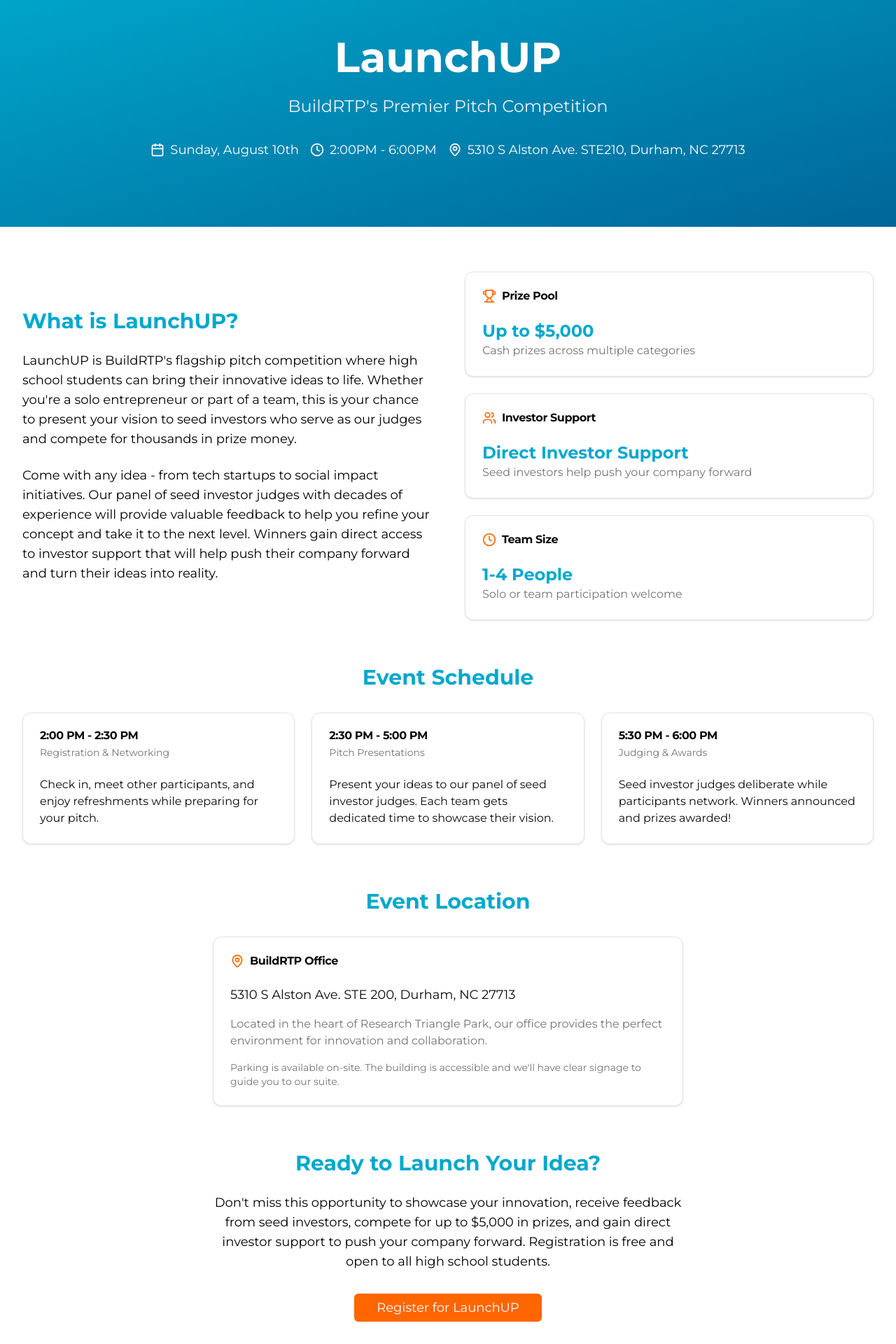
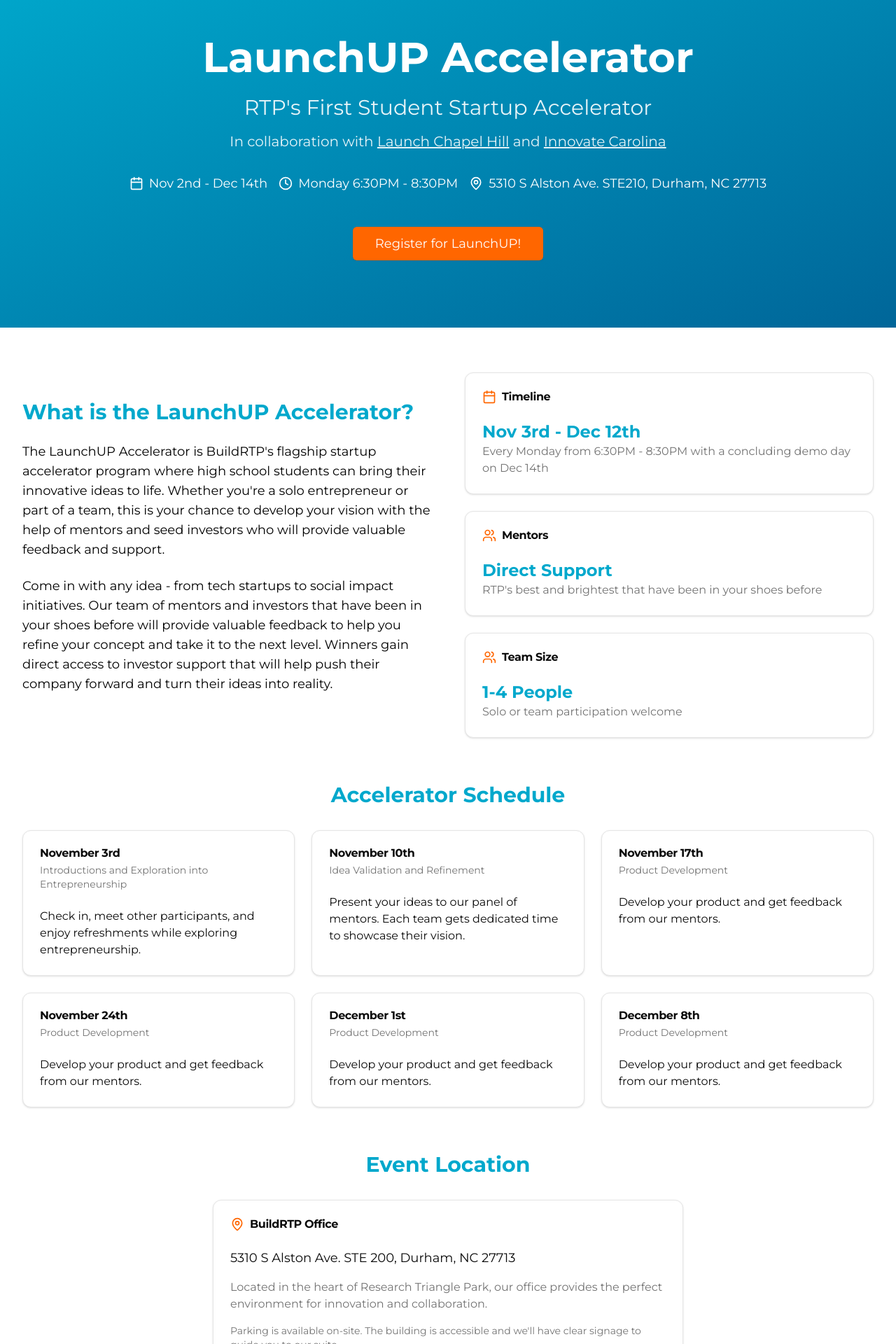
Before and after one commit to BuildRTP/BuildRTPLandingPage, a Next.js app: page /launchup in a window 1280 px wide. Shown: the part 140-2060 px from the top of the page at 70% size. Built offline with nearby package versions, Linux system fonts and the light colour scheme.

Commit message:
update launchup page

```diff
--- a/src/app/launchup/page.tsx
+++ b/src/app/launchup/page.tsx
@@ -4,6 +4,34 @@
 import { Button } from "@/components/ui/button"
 import { Card, CardContent, CardDescription, CardHeader, CardTitle } from "@/components/ui/card"
 import Link from "next/link"
+import type { Metadata } from "next"
+
+export const metadata: Metadata = {
+  title: "LaunchUP Accelerator - BuildRTP",
+  description: "RTP's First Student Startup Accelerator. Join us Nov 2nd - Dec 14th for mentorship, investor support, and up to $5,000 in prizes. Open to all high school students.",
+  openGraph: {
+    title: "LaunchUP Accelerator - BuildRTP",
+    description: "RTP's First Student Startup Accelerator. Join us Nov 2nd - Dec 14th for mentorship, investor support, and up to $5,000 in prizes. Open to all high school students.",
+    url: "https://buildrtp.org/launchup",
+    siteName: "BuildRTP",
+    images: [
+      {
+        url: "/buildrtplogov2.jpg",
+        width: 1200,
+        height: 630,
+        alt: "BuildRTP LaunchUP Accelerator",
+      },
+    ],
+    locale: "en_US",
+    type: "website",
+  },
+  twitter: {
+    card: "summary_large_image",
+    title: "LaunchUP Accelerator - BuildRTP",
+    description: "RTP's First Student Startup Accelerator. Join us Nov 2nd - Dec 14th for mentorship, investor support, and up to $5,000 in prizes.",
+    images: ["/buildrtplogov2.jpg"],
+  },
+}
 
 export default function LaunchUPPage() {
   return (
@@ -14,24 +42,32 @@
         <section className="relative bg-gradient-to-br from-mainblue to-secondaryblue py-24">
           <div className="container">
             <div className="text-center text-white">
-              <h1 className="text-4xl md:text-6xl font-bold mb-6">LaunchUP</h1>
-              <p className="text-xl md:text-2xl mb-8 opacity-90">
-                BuildRTP&apos;s Premier Pitch Competition
+              <h1 className="text-4xl md:text-6xl font-bold mb-6">LaunchUP Accelerator</h1>
+              <p className="text-2xl md:text-3xl mb-4 opacity-90">
+                RTP&apos;s First Student Startup Accelerator
               </p>
-              <div className="flex flex-wrap justify-center gap-4 text-lg">
+              <p className="text-lg md:text-xl mb-8 opacity-90">
+                In collaboration with <a href="https://launchchapelhill.com" className="underline text-white">Launch Chapel Hill</a> and <a href="https://innovate.unc.edu" className="underline text-white">Innovate Carolina</a>
+              </p>
+              <div className="flex flex-wrap justify-center gap-4 text-lg mb-8">
                 <div className="flex items-center gap-2">
                   <Calendar className="w-5 h-5" />
-                  <span>Sunday, August 10th</span>
+                  <span>Nov 2nd - Dec 14th</span>
                 </div>
                 <div className="flex items-center gap-2">
                   <Clock className="w-5 h-5" />
-                  <span>2:00PM - 6:00PM</span>
+                  <span>Monday 6:30PM - 8:30PM</span>
                 </div>
                 <div className="flex items-center gap-2">
                   <MapPin className="w-5 h-5" />
                   <span>5310 S Alston Ave. STE210, Durham, NC 27713</span>
                 </div>
               </div>
+              <Button size="lg" className="bg-orange hover:bg-secondaryblue text-white text-lg py-6 mt-4">
+                <Link href="https://airtable.com/app9rUWmeWG5sKQ0b/pagKaOdp2kRagqDp7/form" target="_blank" rel="noopener noreferrer">
+                  Register for LaunchUP!
+                </Link>
+              </Button>
             </div>
           </div>
         </section>
@@ -41,43 +77,43 @@
           <div className="container">
             <div className="grid md:grid-cols-2 gap-12 items-center mb-16">
               <div>
-                <h2 className="text-3xl font-bold text-mainblue mb-6">What is LaunchUP?</h2>
+                <h2 className="text-3xl font-bold text-mainblue mb-6">What is the LaunchUP Accelerator?</h2>
                 <p className="text-lg text-foreground/80 mb-6">
-                  LaunchUP is BuildRTP&apos;s flagship pitch competition where high school students can bring their innovative ideas to life. Whether you&apos;re a solo entrepreneur or part of a team, this is your chance to present your vision to seed investors who serve as our judges and compete for thousands in prize money.
+                  The LaunchUP Accelerator is BuildRTP&apos;s flagship startup accelerator program where high school students can bring their innovative ideas to life. Whether you&apos;re a solo entrepreneur or part of a team, this is your chance to develop your vision with the help of mentors and seed investors who will provide valuable feedback and support.
                 </p>
-                <p className="text-lg text-foreground/80">
-                  Come with any idea - from tech startups to social impact initiatives. Our panel of seed investor judges with decades of experience will provide valuable feedback to help you refine your concept and take it to the next level. Winners gain direct access to investor support that will help push their company forward and turn their ideas into reality.
+                <p className="text-lg text-foreground/80 mb-6">
+                  Come in with any idea - from tech startups to social impact initiatives. Our team of mentors and investors that have been in your shoes before will provide valuable feedback to help you refine your concept and take it to the next level. Winners gain direct access to investor support that will help push their company forward and turn their ideas into reality.
                 </p>
               </div>
               <div className="space-y-6">
                 <Card>
                   <CardHeader>
                     <CardTitle className="flex items-center gap-2">
-                      <Trophy className="w-5 h-5 text-orange" />
-                      Prize Pool
+                      <Calendar className="w-5 h-5 text-orange" />
+                      Timeline
                     </CardTitle>
                   </CardHeader>
                   <CardContent>
-                    <p className="text-2xl font-bold text-mainblue">Up to $5,000</p>
-                    <p className="text-muted-foreground">Cash prizes across multiple categories</p>
+                    <p className="text-2xl font-bold text-mainblue">Nov 3rd - Dec 12th</p>
+                    <p className="text-muted-foreground">Every Monday from 6:30PM - 8:30PM with a concluding demo day on Dec 14th</p>
                   </CardContent>
                 </Card>
                 <Card>
                   <CardHeader>
                     <CardTitle className="flex items-center gap-2">
                       <Users className="w-5 h-5 text-orange" />
-                      Investor Support
+                      Mentors
                     </CardTitle>
                   </CardHeader>
                   <CardContent>
-                    <p className="text-2xl font-bold text-mainblue">Direct Investor Support</p>
-                    <p className="text-muted-foreground">Seed investors help push your company forward</p>
+                    <p className="text-2xl font-bold text-mainblue">Direct Support</p>
+                    <p className="text-muted-foreground">RTP's best and brightest that have been in your shoes before</p>
                   </CardContent>
                 </Card>
                 <Card>
                   <CardHeader>
                     <CardTitle className="flex items-center gap-2">
-                      <Clock className="w-5 h-5 text-orange" />
+                      <Users className="w-5 h-5 text-orange" />
                       Team Size
                     </CardTitle>
                   </CardHeader>
@@ -91,33 +127,60 @@
 
             {/* Event Schedule */}
             <div className="mb-16">
-              <h2 className="text-3xl font-bold text-mainblue mb-8 text-center">Event Schedule</h2>
+              <h2 className="text-3xl font-bold text-mainblue mb-8 text-center">Accelerator Schedule</h2>
               <div className="grid md:grid-cols-3 gap-6">
                 <Card>
                   <CardHeader>
-                    <CardTitle>2:00 PM - 2:30 PM</CardTitle>
-                    <CardDescription>Registration & Networking</CardDescription>
+                    <CardTitle>November 3rd</CardTitle>
+                    <CardDescription>Introductions and Exploration into Entrepreneurship</CardDescription>
                   </CardHeader>
                   <CardContent>
-                    <p>Check in, meet other participants, and enjoy refreshments while preparing for your pitch.</p>
+                    <p>Check in, meet other participants, and enjoy refreshments while exploring entrepreneurship.</p>
                   </CardContent>
                 </Card>
                 <Card>
                   <CardHeader>
-                    <CardTitle>2:30 PM - 5:00 PM</CardTitle>
-                    <CardDescription>Pitch Presentations</CardDescription>
+                    <CardTitle>November 10th</CardTitle>
+                    <CardDescription>Idea Validation and Refinement</CardDescription>
                   </CardHeader>
                   <CardContent>
-                    <p>Present your ideas to our panel of seed investor judges. Each team gets dedicated time to showcase their vision.</p>
+                    <p>Present your ideas to our panel of mentors. Each team gets dedicated time to showcase their vision.</p>
                   </CardContent>
                 </Card>
                 <Card>
                   <CardHeader>
-                    <CardTitle>5:30 PM - 6:00 PM</CardTitle>
-                    <CardDescription>Judging & Awards</CardDescription>
+                    <CardTitle>November 17th</CardTitle>
+                    <CardDescription>Product Development</CardDescription>
                   </CardHeader>
                   <CardContent>
-                    <p>Seed investor judges deliberate while participants network. Winners announced and prizes awarded!</p>
+                    <p>Develop your product and get feedback from our mentors.</p>
+                  </CardContent>
+                </Card>
+                <Card>
+                  <CardHeader>
+                    <CardTitle>November 24th</CardTitle>
+                    <CardDescription>Product Development</CardDescription>
+                  </CardHeader>
+                  <CardContent>
+                    <p>Develop your product and get feedback from our mentors.</p>
+                  </CardContent>
+                </Card>
+                <Card>
+                  <CardHeader>
+                    <CardTitle>December 1st</CardTitle>
+                    <CardDescription>Product Development</CardDescription>
+                  </CardHeader>
+                  <CardContent>
+                    <p>Develop your product and get feedback from our mentors.</p>
+                  </CardContent>
+                </Card>
+                <Card>
+                  <CardHeader>
+                    <CardTitle>December 8th</CardTitle>
+                    <CardDescription>Product Development</CardDescription>
+                  </CardHeader>
+                  <CardContent>
+                    <p>Develop your product and get feedback from our mentors.</p>
                   </CardContent>
                 </Card>
               </div>
@@ -149,11 +212,11 @@
             <div className="text-center">
               <h2 className="text-3xl font-bold text-mainblue mb-6">Ready to Launch Your Idea?</h2>
               <p className="text-lg text-foreground/80 mb-8 max-w-2xl mx-auto">
-                Don&apos;t miss this opportunity to showcase your innovation, receive feedback from seed investors, compete for up to $5,000 in prizes, and gain direct investor support to push your company forward. Registration is free and open to all high school students.
+                Don&apos;t miss this opportunity to showcase your innovation, receive feedback from mentors, compete for investment, and gain direct professional support to push your company forward. Registration is free and open to all high school students.
               </p>
               <Button size="lg" className="bg-orange hover:bg-secondaryblue text-white text-lg px-8 py-4">
-                <Link href="https://tally.so/r/w40ZJk" target="_blank" rel="noopener noreferrer">
-                  Register for LaunchUP
+                <Link href="https://airtable.com/app9rUWmeWG5sKQ0b/pagKaOdp2kRagqDp7/form" target="_blank" rel="noopener noreferrer">
+                  Register for LaunchUP!
                 </Link>
               </Button>
             </div>
```
